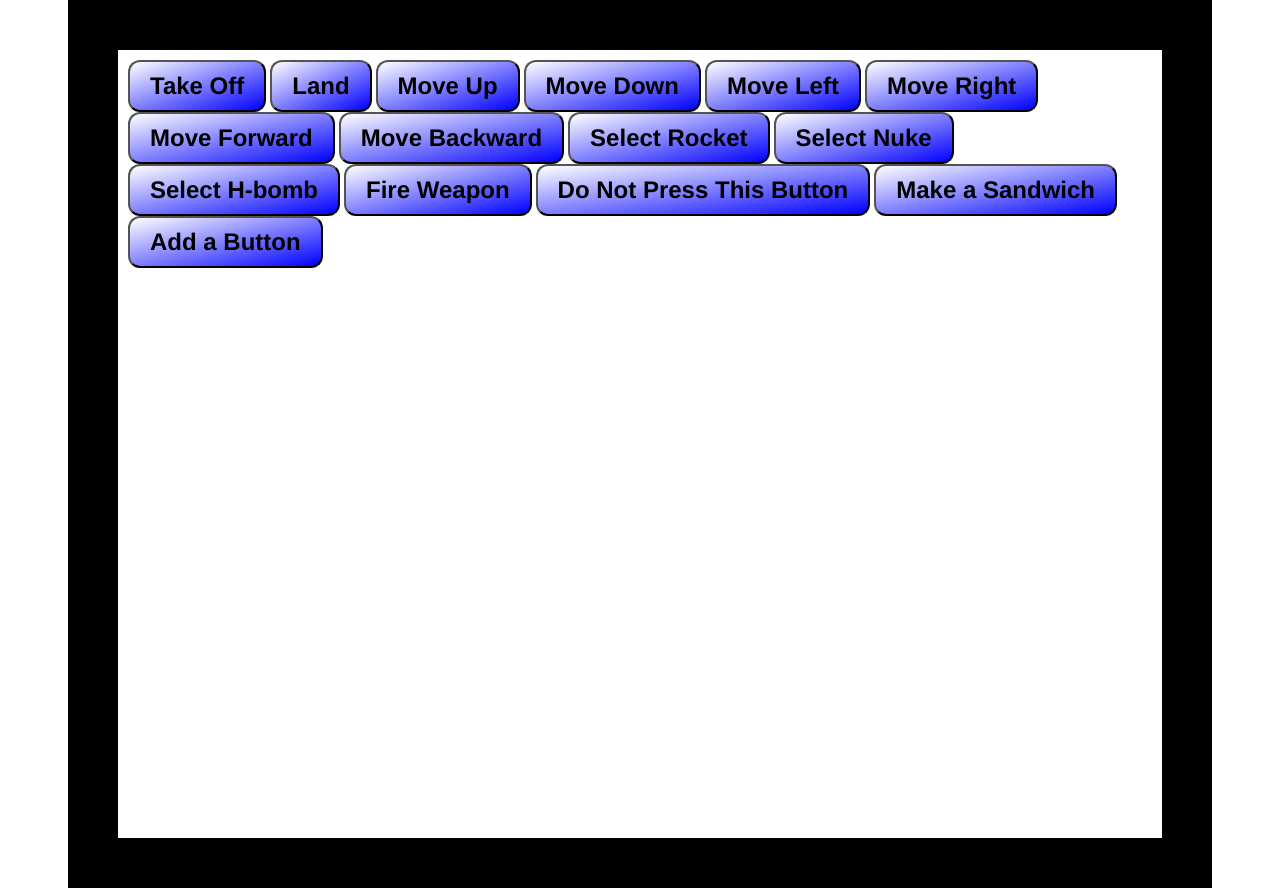
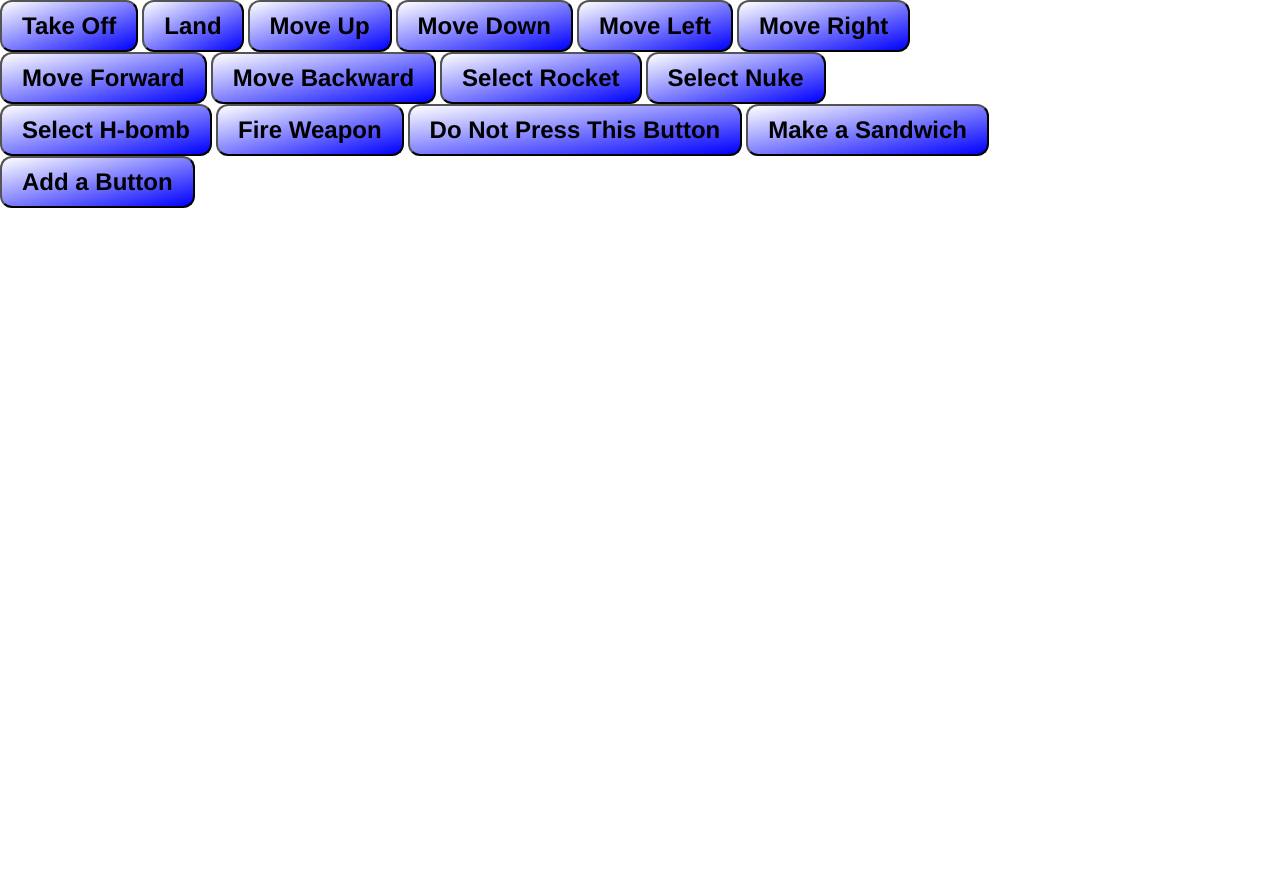
Before and after one commit to tbodt/spaceship-control-panel, a plain HTML site: page index.html in a window 1280 px wide. After the commit the page ends 800 px from the top, so only its background shows below. Drawn offline with Linux system fonts and the light colour scheme.

Commit message:
take off chunky border

```diff
--- a/scss/main.scss
+++ b/scss/main.scss
@@ -6,9 +6,6 @@ body {
 .control-panel {
     width: 1024px;
     height: 768px;
-    border: 50px solid #000;
-    padding: 10px;
-    margin: auto;
 
     button {
         font-family: Helvetica, sans-serif;
```
Also changed, not shown: css/main.css, 1 other file.
